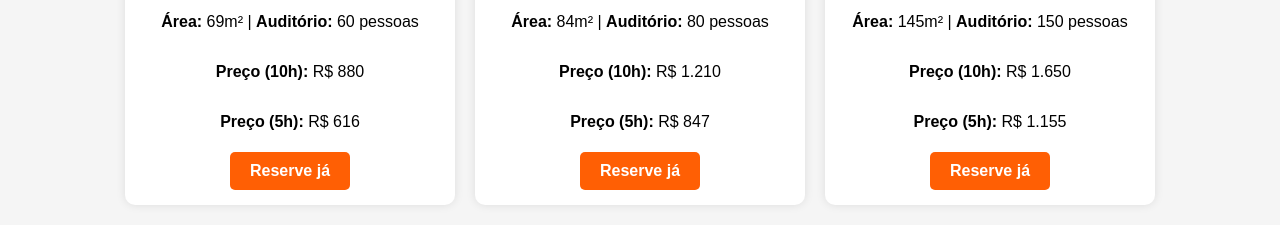
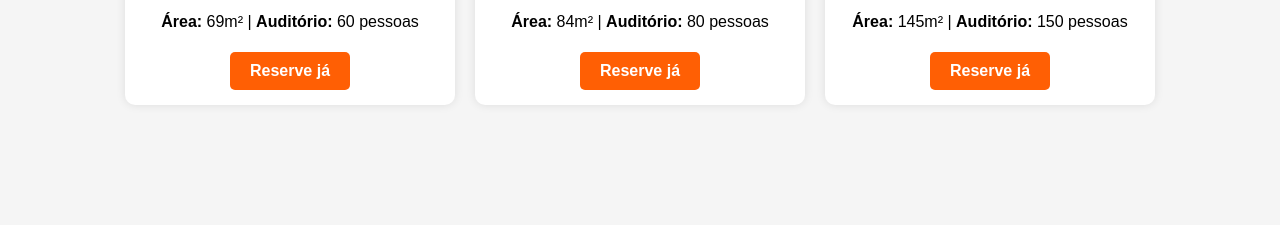
Before and after one commit to ComfortSuites/aluguel_de_salas, a plain HTML site: page index.html in a window 1280 px wide. Shown: the part 636-861 px from the top of the page. After the commit the page ends 800 px from the top, so only its background shows below. Drawn offline with Linux system fonts and the light colour scheme.

Commit message:
Update index.html
Remove price

```diff
--- a/index.html
+++ b/index.html
@@ -20,8 +20,6 @@
                     <img src="static/imgs/IMG_6677.jpeg" alt="Sala Imbetiba">
                 </div>
                 <p><strong>Área:</strong> 69m² | <strong>Auditório:</strong> 60 pessoas</p>
-                <p><strong>Preço (10h):</strong> R$ 880</p>
-                <p><strong>Preço (5h):</strong> R$ 616</p>
                 <a href="#" class="botao-reserva">Reserve já</a>
             </div>
             <div class="sala">
@@ -30,8 +28,6 @@
                     <img src="static/imgs/IMG_6487 (1).jpeg" alt="Sala Cavaleiros">
                 </div>
                 <p><strong>Área:</strong> 84m² | <strong>Auditório:</strong> 80 pessoas</p>
-                <p><strong>Preço (10h):</strong> R$ 1.210</p>
-                <p><strong>Preço (5h):</strong> R$ 847</p>
                 <a href="#" class="botao-reserva">Reserve já</a>
             </div>
             <div class="sala">
@@ -40,8 +36,6 @@
                     <img src="static/imgs/IMG_6481 (1).jpg" alt="Sala Praia Lounge">
                 </div>
                 <p><strong>Área:</strong> 145m² | <strong>Auditório:</strong> 150 pessoas</p>
-                <p><strong>Preço (10h):</strong> R$ 1.650</p>
-                <p><strong>Preço (5h):</strong> R$ 1.155</p>
                 <a href="#" class="botao-reserva">Reserve já</a>
             </div>
         </section>
```
